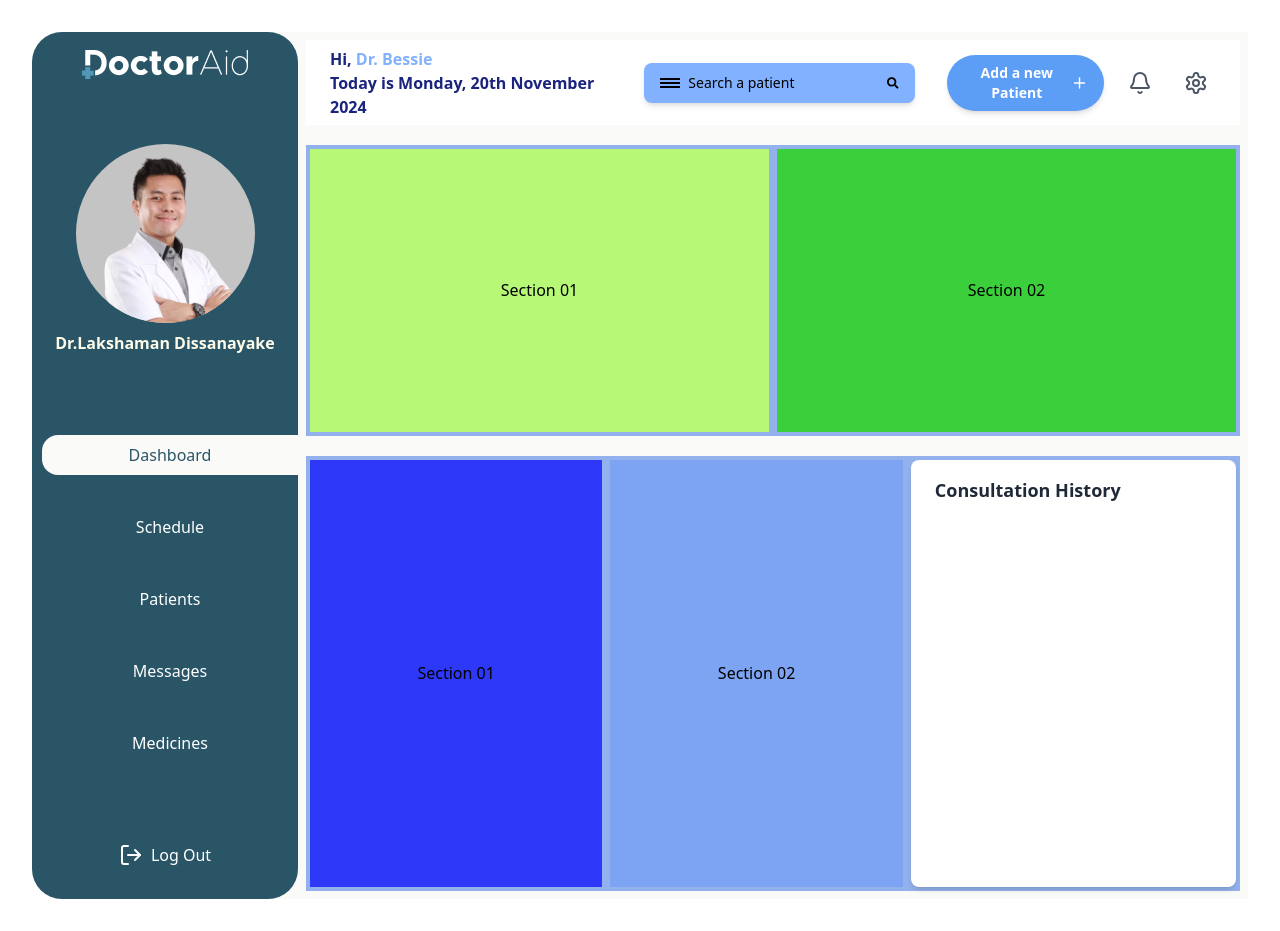
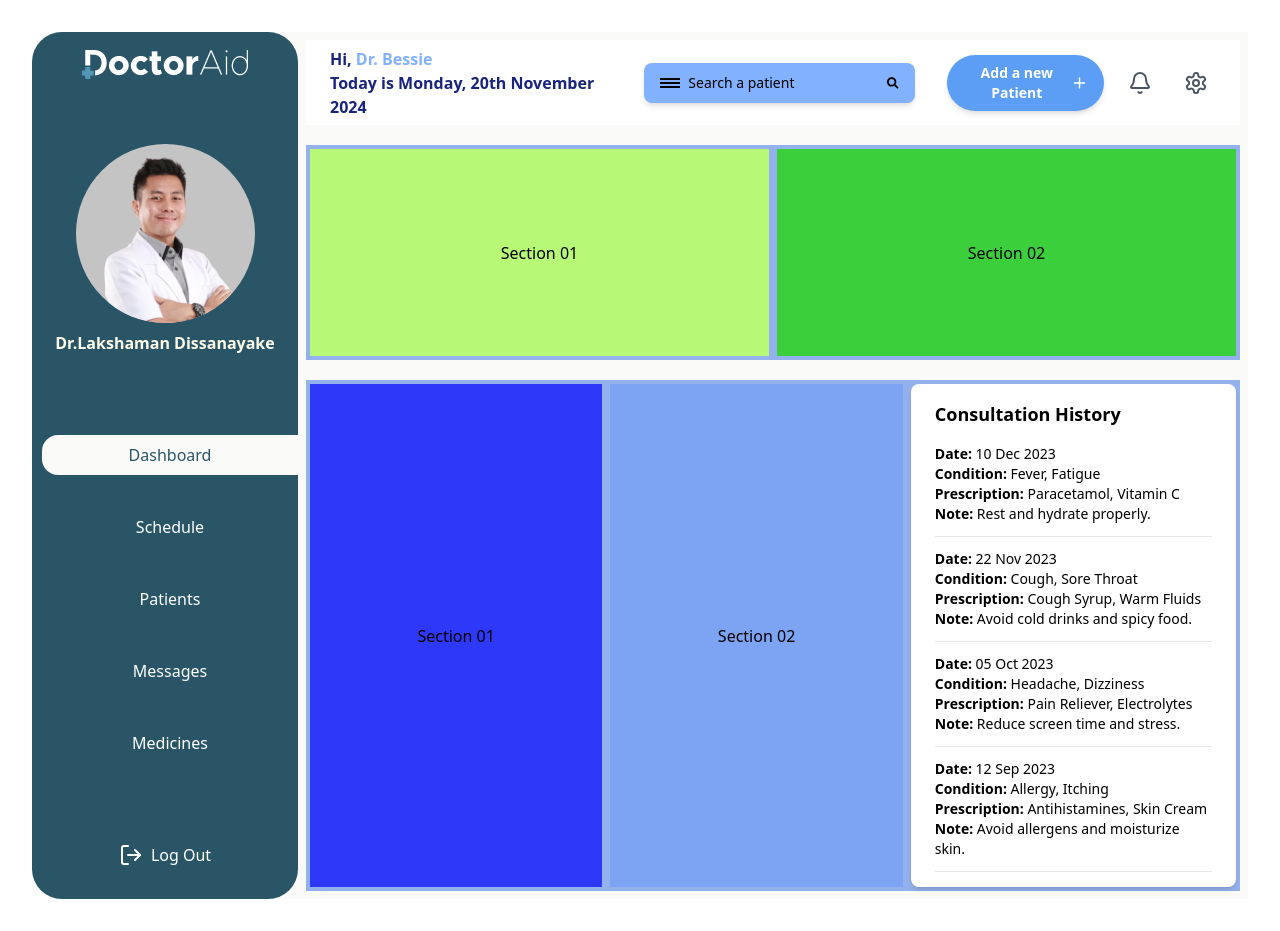
Before and after one commit to DoctorAid/doctoraid-main, a React (Vite) app in the folder doctors-dashboard/: page / in a window 1280 px wide. Built offline with nearby package versions, Linux system fonts and the light colour scheme.

Commit message:
consultation history added

```diff
--- a/doctors-dashboard/src/App.jsx
+++ b/doctors-dashboard/src/App.jsx
@@ -3,7 +3,7 @@ import DashboardNavigation from './assets/page_sections/dashboard/DashboardNavig
 
 function App() {
   return (
-    <div className='flex flex-col gap-5 bg-[#FAFAF9] w-full  px-2 py-2 items-start justify-start text-black'>
+    <div className='flex flex-col gap-5 bg-[#FAFAF9] w-full px-2 py-2 items-start justify-start text-black'>
 
       <DashboardNavigation/>
 
@@ -20,7 +20,47 @@ function App() {
 
         {/* Consultation History Section */}
         <div className='bg-white w-full h-full flex flex-col items-start px-6 py-4 shadow-md rounded-lg overflow-y-scroll'>
-          <h2 className='text-lg font-semibold mb-4 text-gray-800'>Consultation History</h2>
+          <h2 className='text-lg font-semibold mb-4 text-black'>Consultation History</h2>
+
+          {/* Consultation Item 1 */}
+          <div className='w-full border-b pb-3 mb-3'>
+            <p className='text-sm text-black'><span className='font-bold'>Date:</span> <span className='font-normal'>10 Dec 2023</span></p>
+            <p className='text-sm text-black'><span className='font-bold'>Condition:</span> <span className='font-normal'>Fever, Fatigue</span></p>
+            <p className='text-sm text-black'><span className='font-bold'>Prescription:</span> <span className='font-normal'>Paracetamol, Vitamin C</span></p>
+            <p className='text-sm text-black'><span className='font-bold'>Note:</span> <span className='font-normal'>Rest and hydrate properly.</span></p>
+          </div>
+
+          {/* Consultation Item 2 */}
+          <div className='w-full border-b pb-3 mb-3'>
+            <p className='text-sm text-black'><span className='font-bold'>Date:</span> <span className='font-normal'>22 Nov 2023</span></p>
+            <p className='text-sm text-black'><span className='font-bold'>Condition:</span> <span className='font-normal'>Cough, Sore Throat</span></p>
+            <p className='text-sm text-black'><span className='font-bold'>Prescription:</span> <span className='font-normal'>Cough Syrup, Warm Fluids</span></p>
+            <p className='text-sm text-black'><span className='font-bold'>Note:</span> <span className='font-normal'>Avoid cold drinks and spicy food.</span></p>
+          </div>
+
+          {/* Consultation Item 3 */}
+          <div className='w-full border-b pb-3 mb-3'>
+            <p className='text-sm text-black'><span className='font-bold'>Date:</span> <span className='font-normal'>05 Oct 2023</span></p>
+            <p className='text-sm text-black'><span className='font-bold'>Condition:</span> <span className='font-normal'>Headache, Dizziness</span></p>
+            <p className='text-sm text-black'><span className='font-bold'>Prescription:</span> <span className='font-normal'>Pain Reliever, Electrolytes</span></p>
+            <p className='text-sm text-black'><span className='font-bold'>Note:</span> <span className='font-normal'>Reduce screen time and stress.</span></p>
+          </div>
+
+          {/* Consultation Item 4 */}
+          <div className='w-full border-b pb-3 mb-3'>
+            <p className='text-sm text-black'><span className='font-bold'>Date:</span> <span className='font-normal'>12 Sep 2023</span></p>
+            <p className='text-sm text-black'><span className='font-bold'>Condition:</span> <span className='font-normal'>Allergy, Itching</span></p>
+            <p className='text-sm text-black'><span className='font-bold'>Prescription:</span> <span className='font-normal'>Antihistamines, Skin Cream</span></p>
+            <p className='text-sm text-black'><span className='font-bold'>Note:</span> <span className='font-normal'>Avoid allergens and moisturize skin.</span></p>
+          </div>
+
+          {/* Consultation Item 5 */}
+          <div className='w-full border-b pb-3 mb-3'>
+            <p className='text-sm text-black'><span className='font-bold'>Date:</span> <span className='font-normal'>25 Aug 2023</span></p>
+            <p className='text-sm text-black'><span className='font-bold'>Condition:</span> <span className='font-normal'>Back Pain, Muscle Stiffness</span></p>
+            <p className='text-sm text-black'><span className='font-bold'>Prescription:</span> <span className='font-normal'>Pain Balm, Physiotherapy</span></p>
+            <p className='text-sm text-black'><span className='font-bold'>Note:</span> <span className='font-normal'>Stretch regularly and avoid lifting heavy objects.</span></p>
+          </div>
         </div>
       </div>
     </div>
```
